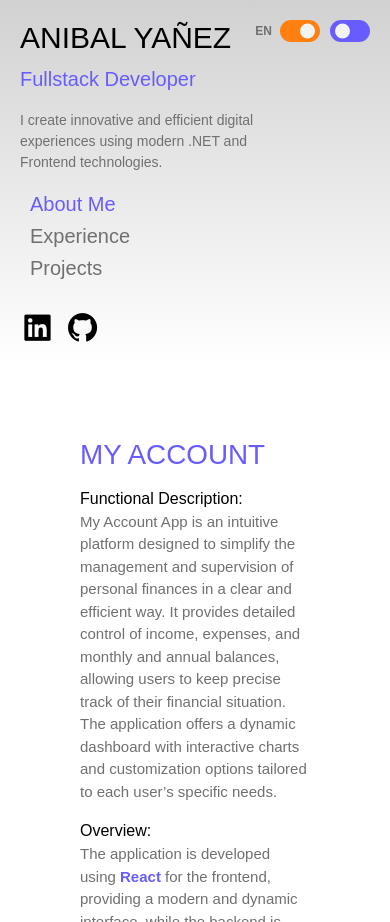
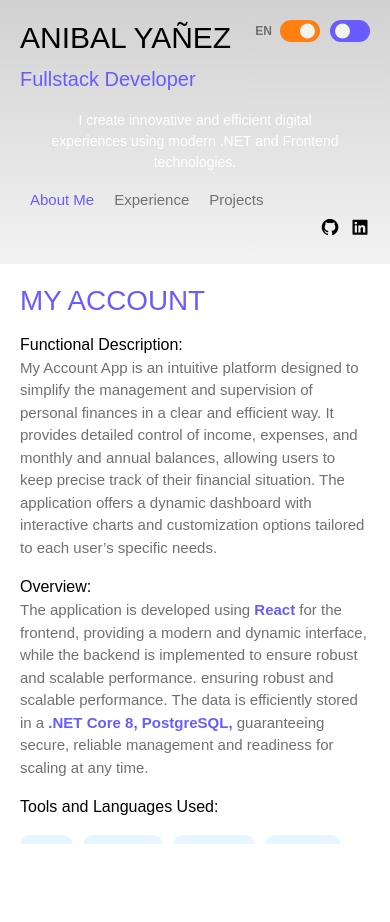
Before and after one commit to Anibaliym/my-portfolio-app-frontend, a React (Vite) app in the folder my-portfolio-app/: page /proyects in a window 390 px wide. After the commit the page ends 844 px from the top, so only its background shows below. Built offline with nearby package versions, Linux system fonts and the light colour scheme.

Commit message:
responsive mobile update

```diff
--- a/my-portfolio-app/src/MyPortfolioApp.jsx
+++ b/my-portfolio-app/src/MyPortfolioApp.jsx
@@ -24,7 +24,9 @@ export const MyPortfolioApp = () => {
                         { (language === 'es') ? 'Desarrollador Fullstack' : 'Fullstack Developer'}
 
                     </p>
-                    <p className="text-color-default" style={{ fontSize:'14px' }}>
+
+
+                    <p className="text-color-default text-description">
                         {
                             (language === 'es')
                             ? 'Creo experiencias digitales innovadoras y eficientes con tecnologías .NET y Frontend modernas.'
--- a/my-portfolio-app/src/MyPortfolioApp/pages/AboutPage.jsx
+++ b/my-portfolio-app/src/MyPortfolioApp/pages/AboutPage.jsx
@@ -46,8 +46,8 @@ export const AboutPage = () => {
                 <>
                     <p>
                         I am a Senior Fullstack Developer with over 10 years of experience, specialized in software solutions development
-                        primarily using <b><span class="text-color-primary">.NET</span></b> tools and the
-                        <b><span class="text-color-primary"> C#</span></b> programming language.
+                        primarily using <b><span className="text-color-primary">.NET</span></b> tools and the
+                        <b><span className="text-color-primary"> C#</span></b> programming language.
                     </p>
 
                     <p>
@@ -63,7 +63,7 @@ export const AboutPage = () => {
 
                     <p>
                         Additionally, I have a strong interest in <b>Front-End development</b> using tools like the
-                        <b><span class="text-color-primary"> React</span></b> library, focusing on providing outstanding user experiences through the creation of modern, attractive, and easy-to-use interfaces that combine clean design with robust functionalities.
+                        <b><span className="text-color-primary"> React</span></b> library, focusing on providing outstanding user experiences through the creation of modern, attractive, and easy-to-use interfaces that combine clean design with robust functionalities.
                     </p>
 
                     <p>
--- a/my-portfolio-app/src/MyPortfolioApp/pages/ExperiencePage.jsx
+++ b/my-portfolio-app/src/MyPortfolioApp/pages/ExperiencePage.jsx
@@ -12,7 +12,7 @@ export const ExperiencePage = () => {
     }, [language])
 
     return (
-        <div style={{ padding:'20px 50px 200px 50px' }}>
+        <div className="experience-container">
             {
                 arr
                 .sort((a, b) => b.id - a.id)  // Ordena de mayor a menor por 'id'
--- a/my-portfolio-app/src/MyPortfolioApp/pages/ProyectsPage.jsx
+++ b/my-portfolio-app/src/MyPortfolioApp/pages/ProyectsPage.jsx
@@ -9,7 +9,7 @@ export const ProyectsPage = () => {
     const {language} = useContext(LanguageContext);
 
     return (
-        <div style={{ padding:'20px 50px 200px 50px' }}>
+        <div className="proyects-container">
             <div className="proyect-card animate__animated animate__fadeInDown animate__faster">
                 <h6 className="display-6 fs-1 text-color-primary mb-3">
                     { (language === 'es' ? 'MI CUENTA' : 'MY ACCOUNT') }
--- a/my-portfolio-app/src/assets/css/Index.css
+++ b/my-portfolio-app/src/assets/css/Index.css
@@ -3,7 +3,7 @@ body, html {
     padding: 0;
     width: 100%;
     height: 100%;
-
+    overflow: hidden;
     background: var(--background-gradient-light);
 }
 
@@ -20,14 +20,10 @@ body.dark {
     position: relative;
 }
 
-.left-panel {
-    width: 400px;
-    min-width: 400px;
-    display: flex;
-    flex-direction: column;
-    justify-content: space-between;
-    padding: 20px;
-    box-sizing: border-box;
+.right-panel {
+  background-color: var(--body-color);
+  width: 800px;
+  overflow-y: auto;
 }
 
 .right-panel {
@@ -69,6 +65,43 @@ body.light .right-panel::-webkit-scrollbar-thumb {
 
 
 /* MENÚ - inicio *************************************************************************/
+
+/* .menu {
+    display: flex;
+    justify-content: center;
+    margin-top: 100px;
+}
+
+.menu ul {
+    list-style: none;
+    padding: 0;
+    margin: 0;
+    width:100%;
+}
+
+.menu li {
+    margin-bottom: 2px;
+    color: var(--text-color);
+    cursor: pointer;
+    text-align:left;
+    padding: 2px 0px 2px 0px;
+    border-radius: 3px;
+}
+
+.menu li:hover {
+    color: white;
+    background-color: var(--primary-color);;
+}
+
+.menu li.active {
+    color: var(--primary-color);
+    font-weight: 400;
+}
+
+.menu li.active:hover {
+    color: gold;
+} */
+
 
 .menu {
     display: flex;
@@ -119,6 +152,11 @@ body.light .right-panel::-webkit-scrollbar-thumb {
     display: flex;
     flex-direction: column;
     gap: 10px;
+}
+
+.text-description {
+    font-size:14px;
+    /* ayanez */
 }
 
 .sticky-title {
@@ -227,11 +265,16 @@ body.dark .switch::before {
 .switch-language.active::before {
     left: 20px;
 }
+
 /* Switch language - fin **************************************************************************************/
 
 .about-container {
-    margin-top: 60px;
+    margin-top: 50px;
     padding: 60px;
+}
+
+.experience-container, .proyects-container {
+    padding: 20px 50px 200px 50px;
 }
 
 
--- a/my-portfolio-app/src/assets/css/Responsive.css
+++ b/my-portfolio-app/src/assets/css/Responsive.css
@@ -30,14 +30,15 @@
         width: 100%;
     }
 
+
     .right-panel {
         width: 100%;
-        height: calc(100vh - 300px);
+        height: calc(100vh - 200px);
         margin:auto;
     }
 
     .left-panel {
-        width: 300px;
+        width: 100%;
         height: auto;
         padding: 20px;
     }
@@ -54,10 +55,13 @@
     .menu ul {
         padding: 0;
         margin: 0;
+        display: flex;
+        flex-direction: row;
     }
 
     .menu li {
         padding: 0px 10px;
+        font-size: 15px;
     }
 
     .menu li:hover {
@@ -66,7 +70,52 @@
     }
 
     .about-container {
-        margin-top: 20px;
-        padding: 0px 60px 60px 60px;
+        margin-top: 0px;
+        padding: 0px 20px;
+        margin-bottom: 150px;
     }
+
+    .experience-container {
+        margin-top: 0px;
+        padding: 0px 10px;
+        margin-bottom: 150px;
+    }
+
+    .proyects-container {
+        margin-top: 0px;
+        padding: 0px 10px;
+        margin-bottom: 150px;
+    }
+
+    .proyects-container {
+        margin-top: 0px;
+        padding: 0px 10px;
+        margin-bottom: 150px;
+
+    }
+
+    .experience-card {
+        padding: 10px;
+        margin-top: 0px;
+    }
+
+    .proyect-card {
+        padding: 10px;
+    }
+
+    .social-icons {
+        margin-top: 0px;
+        flex-direction: row-reverse;
+    }
+
+    .social-icons a {
+        font-size: 20px;
+    }
+
+    .text-description {
+        text-align: center;
+        color: white;
+        padding: 0px 20px 0px 20px;
+    }
+
 }
```
